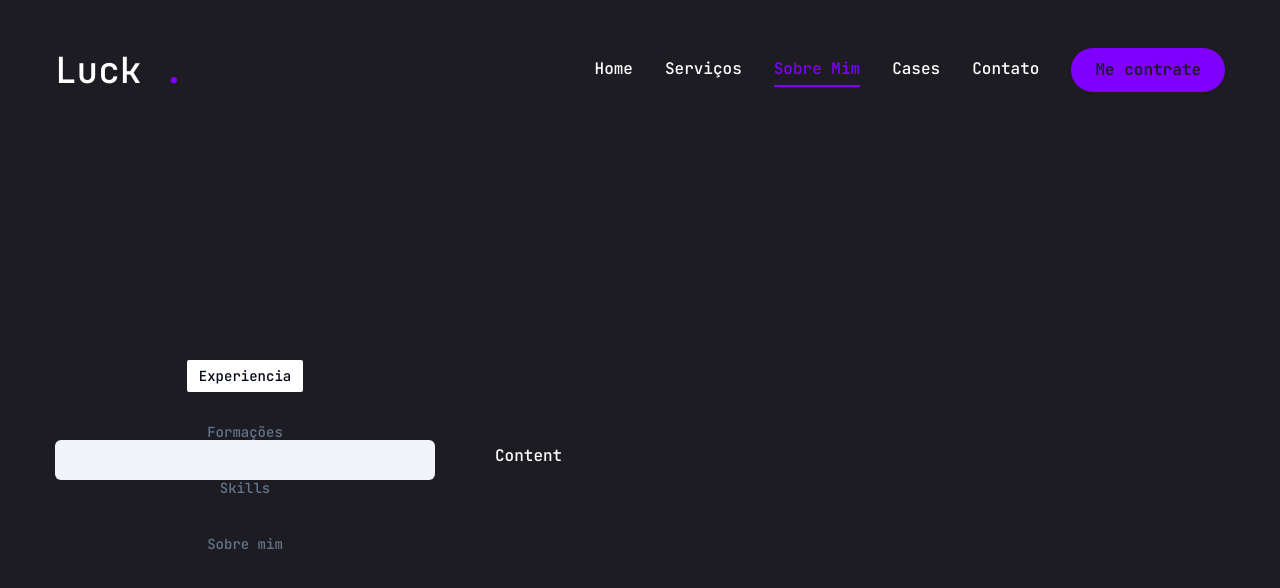
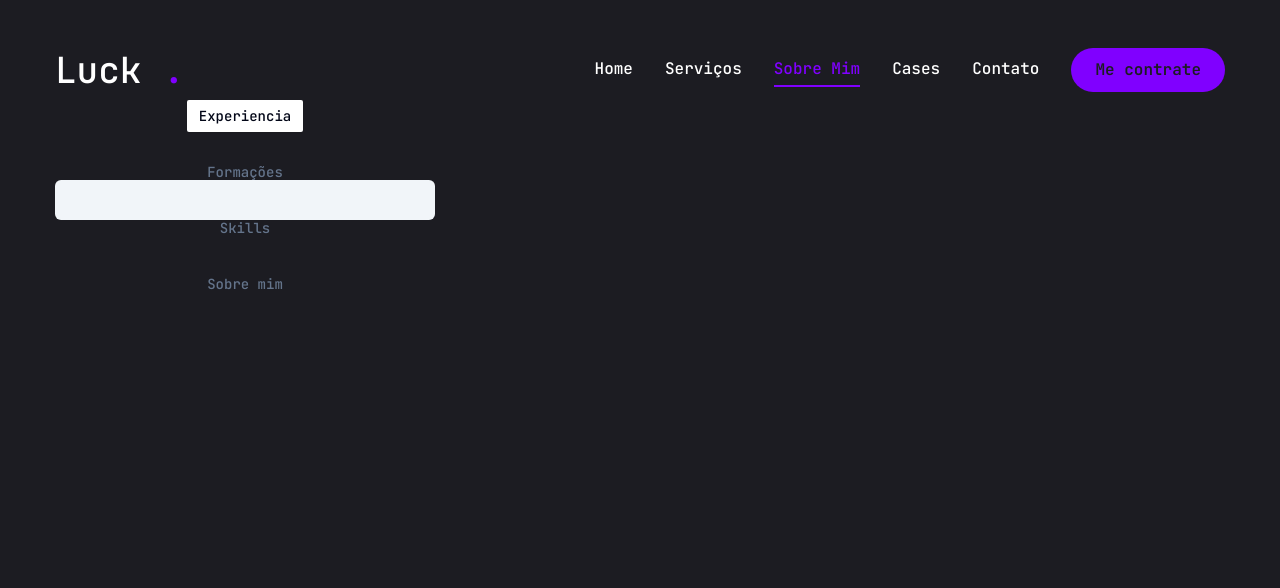
Before and after one commit to luckvice/luckdeveloper, a Next.js app: page /about in a window 1280 px wide. Shown: the top 588 px of the page. Built offline with nearby package versions, Linux system fonts and the light colour scheme.

Commit message:
Feat: In progress about page

```diff
--- a/app/about/page.jsx
+++ b/app/about/page.jsx
@@ -142,12 +142,12 @@ const About = () => {
       {delay:2.4, duration:0.4,ease: 'easeIn'}
       }} className="min-h-[80vh] flex items-center justify-center py-12 xl:py-0">
         <div className="container mx-auto">
-          <Tabs defaultValue="experiencia" className="flex flex-col xl:flex-row gap-[60px]">
+          <Tabs defaultValue="experiene" className="flex flex-col xl:flex-row gap-[60px]">
             <TabsList className="flex flex-col w-full max-w-[380px] mx-auto xl:mx-0 gap-6">
-              <TabsTrigger value="experiencia">
+              <TabsTrigger value="experiene">
                 Experiencia
               </TabsTrigger>
-              <TabsTrigger value="formacoes">
+              <TabsTrigger value="education">
                 Formações
               </TabsTrigger>
               <TabsTrigger value="skills">
@@ -157,7 +157,9 @@ const About = () => {
                 Sobre mim
               </TabsTrigger>
             </TabsList>
-            <div>Content</div>
+            <div className="min-h-[70vh] w-full">
+
+            </div>
           </Tabs>
         </div>
     </motion.div>
```
